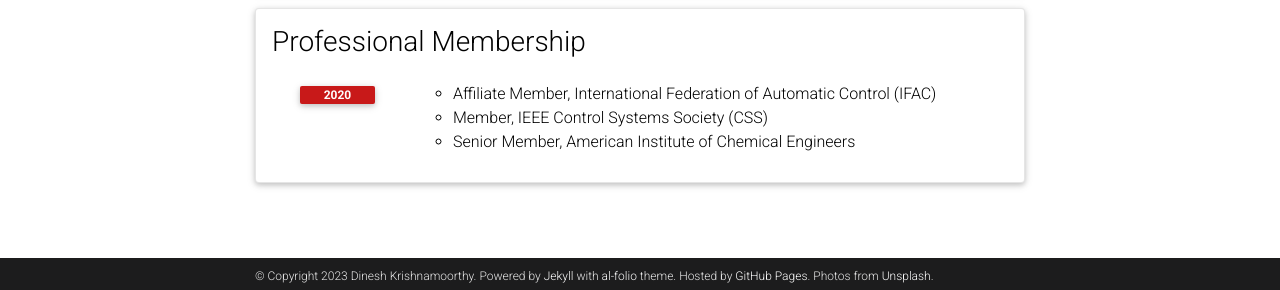
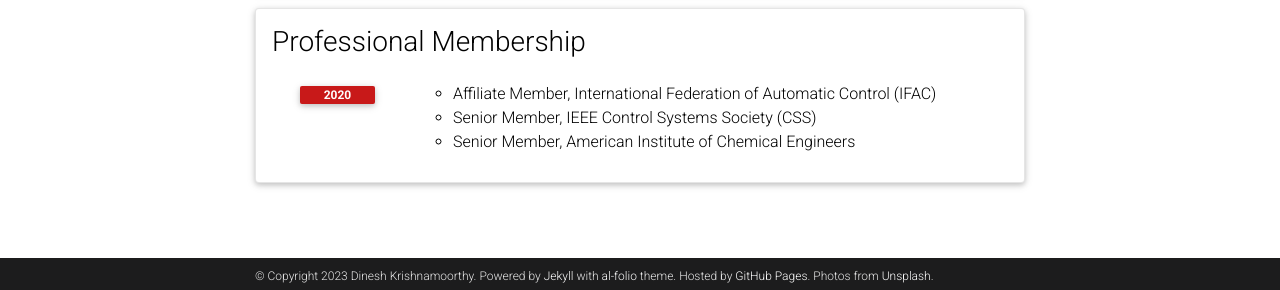
Before and after one commit to dinesh-krishnamoorthy/dinesh-krishnamoorthy.github.io, a Jekyll site: the page built from _pages/cv.md, in a window 1280 px wide and 900 px high, scrolled down 2798 px. Shown: the part 607-897 px from the top of the window. Built offline with Jekyll 4.4.1, drawn with Linux system fonts in a browser that asks for light colours; comment, search, counter and statistics services are not loaded; a style sheet for code colours, icons or effects is not loaded.

Commit message:
Update cv.yml

```diff
--- a/_data/cv.yml
+++ b/_data/cv.yml
@@ -173,5 +173,5 @@
     - year: 2020
       items:
         - Affiliate Member, International Federation of Automatic Control (IFAC)
-        - Member, IEEE Control Systems Society (CSS)
+        - Senior Member, IEEE Control Systems Society (CSS)
         - Senior Member, American Institute of Chemical Engineers
```
